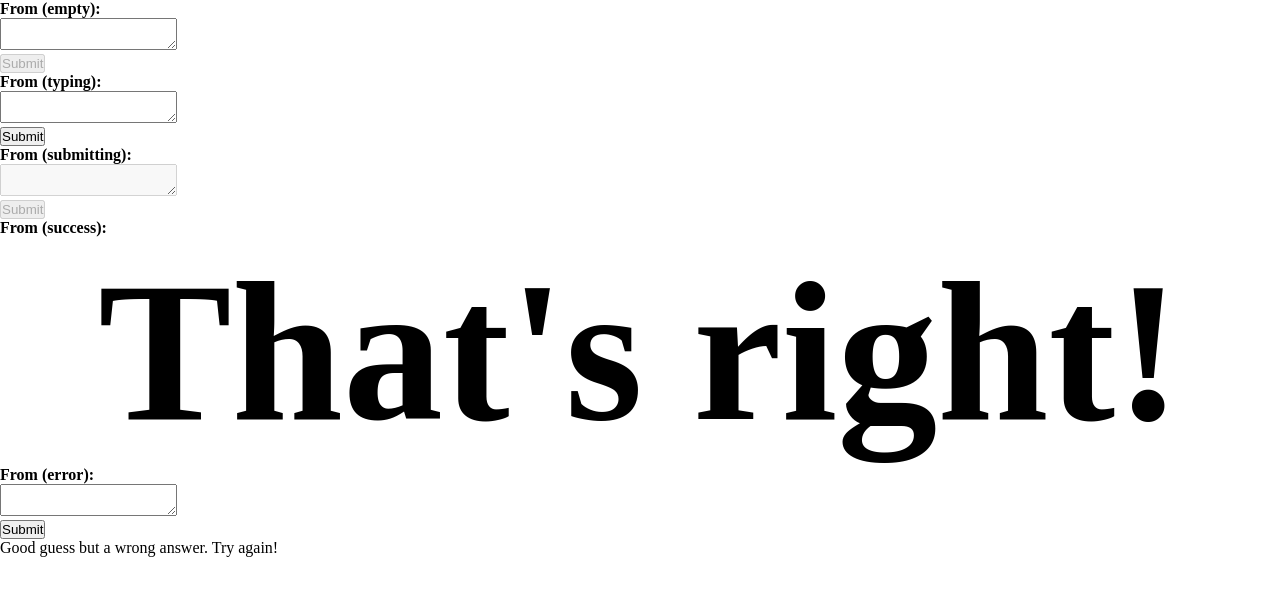
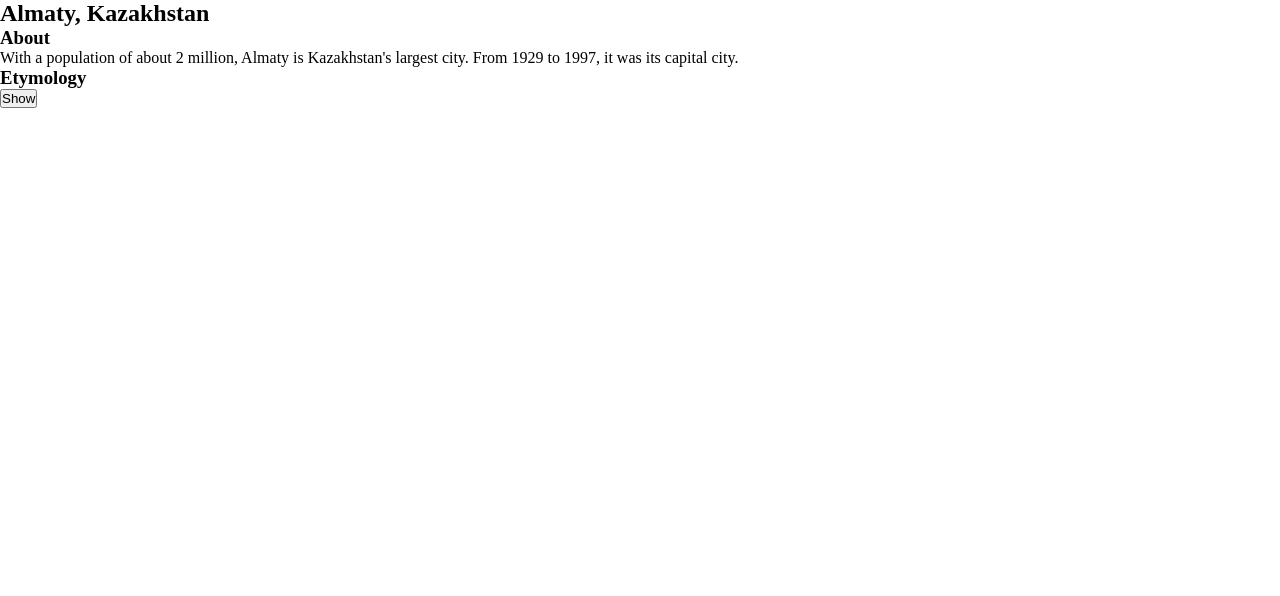
Before and after one commit to Ashes814/GIS_DEV_INTERVIEW, a React (Vite) app in the folder webapi-prac/: page / in a window 1280 px wide. Shown: the top 596 px of the page. Built offline with nearby package versions, Linux system fonts and the light colour scheme.

Commit message:
update test

```diff
--- a/webapi-prac/src/reactDocs/DocApp.tsx
+++ b/webapi-prac/src/reactDocs/DocApp.tsx
@@ -1,15 +1,43 @@
-import Form from "./Form";
-let statuses = ["empty", "typing", "submitting", "success", "error"];
+import { useState } from "react";
 
-export default function DocApp() {
+function Panel({ title, children, isActive, onShow }) {
+  return (
+    <section className="panel">
+      <h3>{title}</h3>
+      {isActive ? <p>{children}</p> : <button onClick={onShow}>Show</button>}
+    </section>
+  );
+}
+
+export default function Accordion() {
+  const [activeIndex, setIsActive] = useState(0);
+
   return (
     <>
-      {statuses.map((status) => (
-        <section key={status}>
-          <h4>From ({status}):</h4>
-          <Form status={status} />
-        </section>
-      ))}
+      <h2>Almaty, Kazakhstan</h2>
+      <Panel
+        title="About"
+        isActive={activeIndex === 0}
+        onShow={() => {
+          setIsActive(0);
+        }}
+      >
+        With a population of about 2 million, Almaty is Kazakhstan's largest
+        city. From 1929 to 1997, it was its capital city.
+      </Panel>
+      <Panel
+        title="Etymology"
+        isActive={activeIndex === 1}
+        onShow={() => {
+          setIsActive(1);
+        }}
+      >
+        The name comes from <span lang="kk-KZ">алма</span>, the Kazakh word for
+        "apple" and is often translated as "full of apples". In fact, the region
+        surrounding Almaty is thought to be the ancestral home of the apple, and
+        the wild <i lang="la">Malus sieversii</i> is considered a likely
+        candidate for the ancestor of the modern domestic apple.
+      </Panel>
     </>
   );
 }
```
